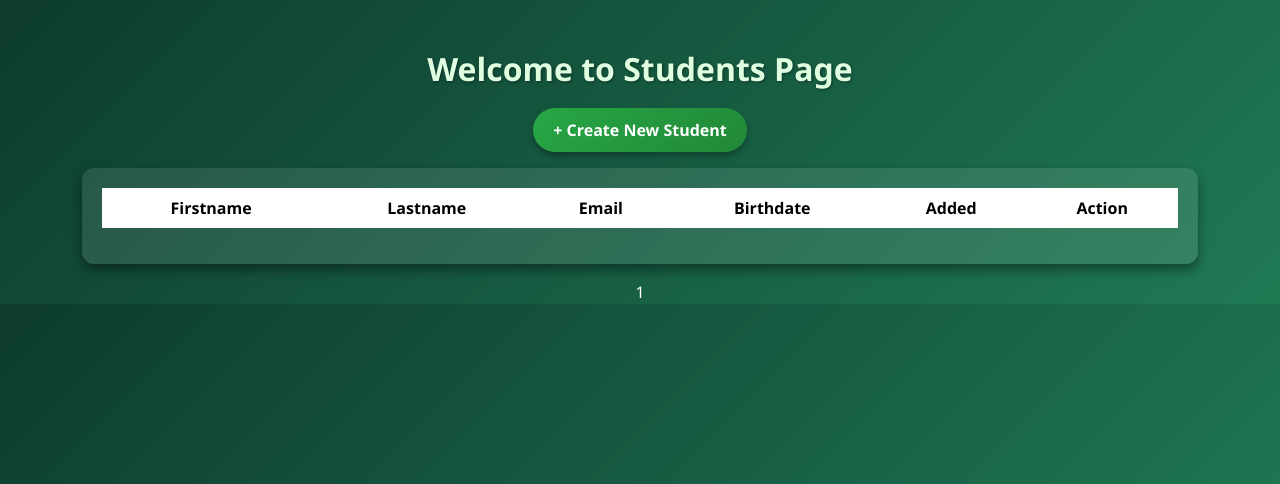
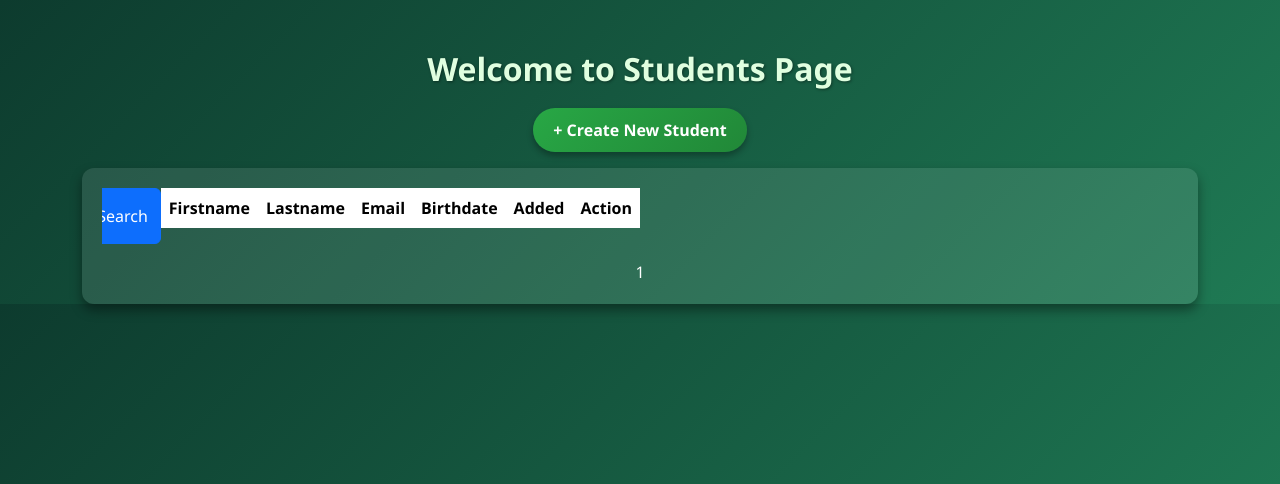
Before and after one commit to jasmalaborbor/malaborbor_jasmine, a PHP site: template app/views/authors.php in a window 1280 px wide. Shown: the top 484 px of the page. Run offline with PHP 8.4, Linux system fonts and the light colour scheme; the template is opened without the code that fills it: most values are stand-ins (such as "Sample title", 1, 10 or a date in 2020); data that the repository does not hold is empty.

Commit message:
first commit

```diff
--- a/app/views/authors.php
+++ b/app/views/authors.php
@@ -89,6 +89,7 @@
 
     <div class="table-container">
         <div class="table-responsive">
+			<div class="col-md-6 d-flex justify-content-end"> <form action="<?= site_url('author'); ?>" method="get" class="d-flex w-100" style="max-width: 400px;"> <?php $q = isset($_GET['q']) ? $_GET['q'] : ''; ?> <input class="form-control me-2" name="q" type="text" placeholder="Search..." value="<?= html_escape($q); ?>"> <button type="submit" class="btn btn-primary">Search</button> </form>
             <table class="table table-borderless">
                 <thead>
                 <tr>
```
